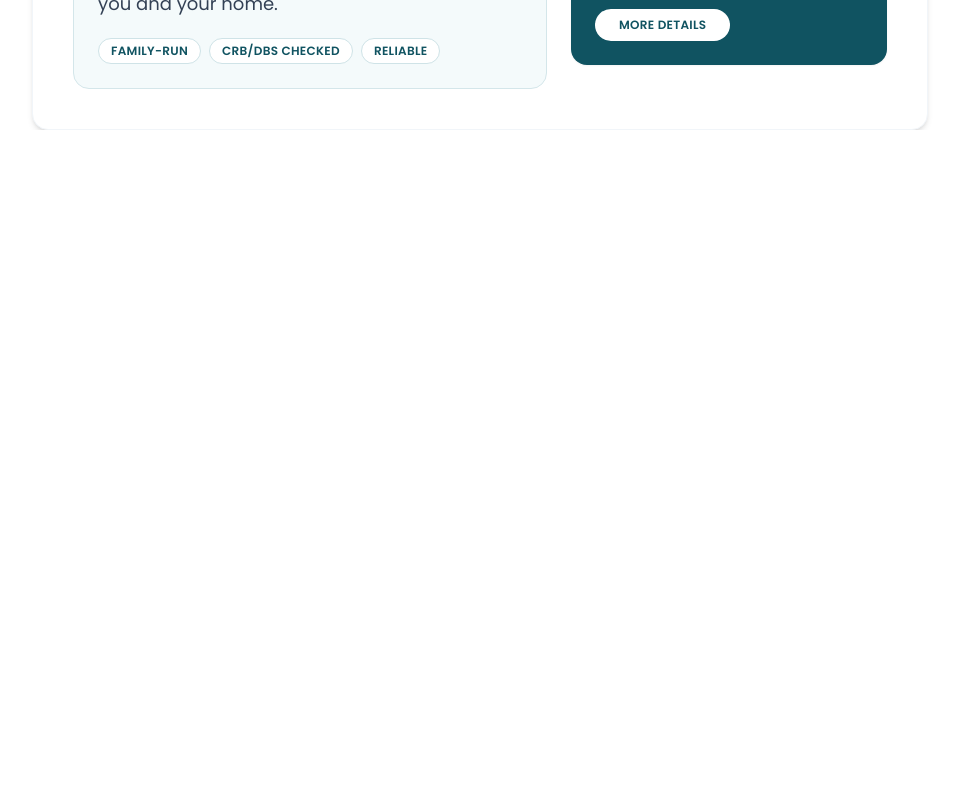
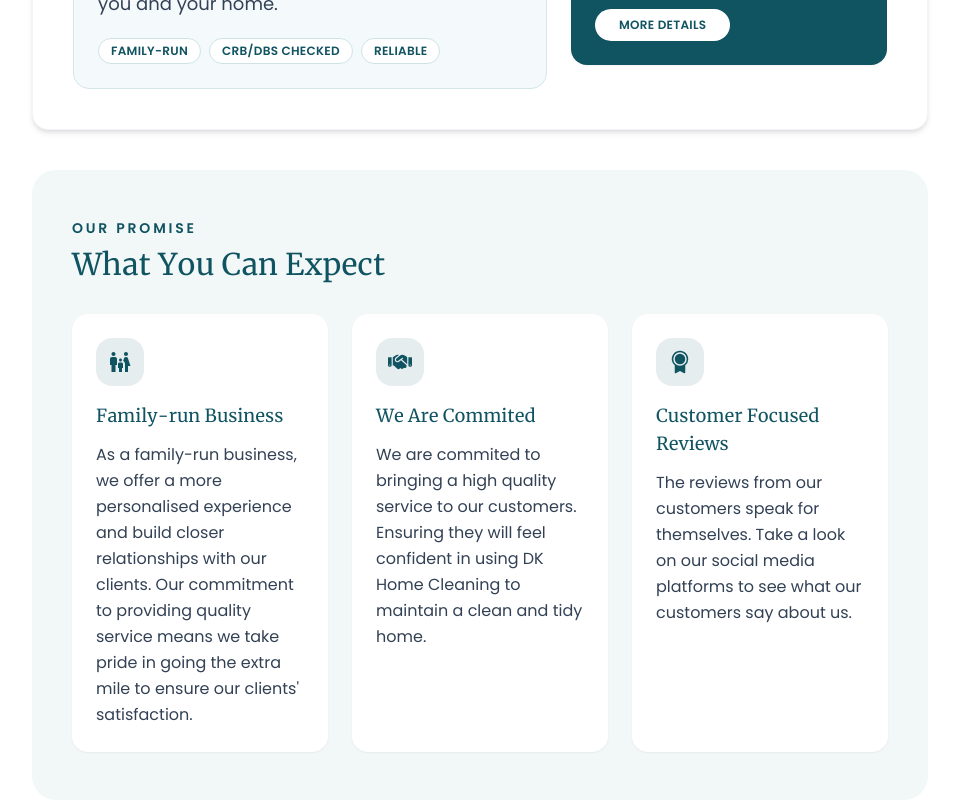
Before and after one commit to Koalaphant/dkhomecleaning, a React (Vite) app: page / in a window 1280 px wide. Shown: the part 2264-3064 px from the top of the page, without its empty margins (160-1119 px from the left). Before the commit the page ends 2394 px from the top, so only its background shows below. Built offline with nearby package versions, Linux system fonts and the light colour scheme.

Commit message:
Add new section to Home component highlighting business values and commitments

```diff
--- a/src/Pages/Home.jsx
+++ b/src/Pages/Home.jsx
@@ -1,6 +1,9 @@
 import { LiaBroomSolid } from "react-icons/lia";
 import { IoMdCheckmark } from "react-icons/io";
 import { FaBath, FaHome } from "react-icons/fa";
+import { FaHandshake } from "react-icons/fa6";
+import { MdFamilyRestroom } from "react-icons/md";
+import { PiMedalFill } from "react-icons/pi";
 import { GiKitchenScale } from "react-icons/gi";
 
 import Hero from "../Components/Hero";
@@ -193,6 +196,67 @@ export default function Home() {
           </div>
         </div>
       </section>
+
+      <section className="mt-10 mx-4 md:mx-8">
+        <div className="mx-auto max-w-4xl rounded-3xl bg-[#f2f7f8] px-6 py-10 md:px-10 md:py-12">
+          <div className="space-y-8">
+            <div className="space-y-2">
+              <p className="text-sm font-semibold uppercase tracking-[0.2em] text-[#105361]">
+                Our promise
+              </p>
+              <h3 className="font-merriweather text-2xl text-[#105361] md:text-3xl">
+                What You Can Expect
+              </h3>
+            </div>
+
+            <div className="grid gap-6 md:grid-cols-3">
+              <div className="rounded-2xl bg-white p-6 shadow-sm">
+                <div className="flex h-12 w-12 items-center justify-center rounded-2xl bg-[#105361]/10">
+                  <MdFamilyRestroom className="text-2xl text-[#105361]" />
+                </div>
+                <h4 className="mt-4 font-merriweather text-lg text-[#105361]">
+                  Family-run Business
+                </h4>
+                <p className="mt-3 font-roboto text-base leading-relaxed text-slate-700">
+                  As a family-run business, we offer a more personalised
+                  experience and build closer relationships with our clients.
+                  Our commitment to providing quality service means we take
+                  pride in going the extra mile to ensure our clients&apos;
+                  satisfaction.
+                </p>
+              </div>
+
+              <div className="rounded-2xl bg-white p-6 shadow-sm">
+                <div className="flex h-12 w-12 items-center justify-center rounded-2xl bg-[#105361]/10">
+                  <FaHandshake className="text-2xl text-[#105361]" />
+                </div>
+                <h4 className="mt-4 font-merriweather text-lg text-[#105361]">
+                  We Are Commited
+                </h4>
+                <p className="mt-3 font-roboto text-base leading-relaxed text-slate-700">
+                  We are commited to bringing a high quality service to our
+                  customers. Ensuring they will feel confident in using DK Home
+                  Cleaning to maintain a clean and tidy home.
+                </p>
+              </div>
+
+              <div className="rounded-2xl bg-white p-6 shadow-sm">
+                <div className="flex h-12 w-12 items-center justify-center rounded-2xl bg-[#105361]/10">
+                  <PiMedalFill className="text-2xl text-[#105361]" />
+                </div>
+                <h4 className="mt-4 font-merriweather text-lg text-[#105361]">
+                  Customer Focused Reviews
+                </h4>
+                <p className="mt-3 font-roboto text-base leading-relaxed text-slate-700">
+                  The reviews from our customers speak for themselves. Take a
+                  look on our social media platforms to see what our customers
+                  say about us.
+                </p>
+              </div>
+            </div>
+          </div>
+        </div>
+      </section>
     </>
   );
 }
```
